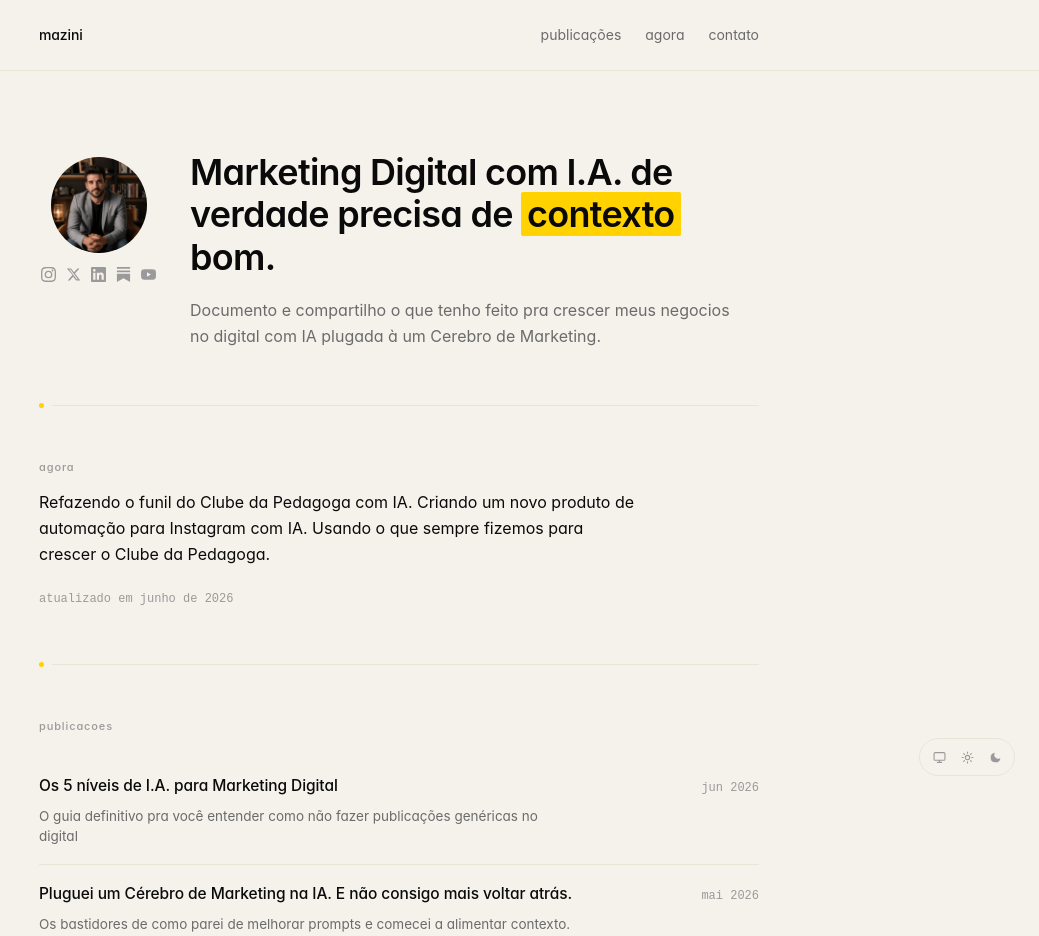
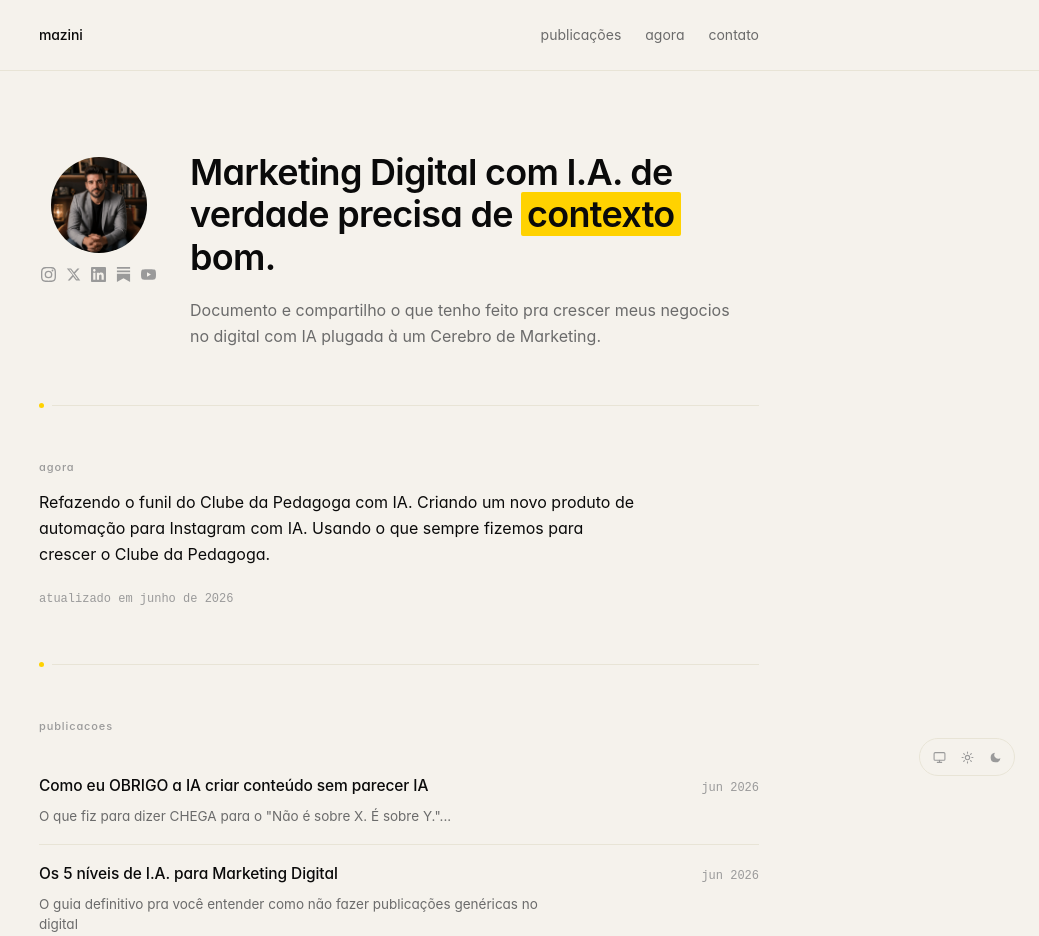
Before and after one commit to luizmazini/luizmazini-site, a Nuxt app: page / in a window 1280 px wide. Shown: the top 936 px of the page, without its empty margins (241-1280 px from the left). Built offline with nearby package versions, Linux system fonts and the light colour scheme.

Commit message:
add novo artigo de substack

```diff
--- a/app/pages/index.vue
+++ b/app/pages/index.vue
@@ -30,6 +30,13 @@
 }
 
 const essays: Essay[] = [
+{
+    title: 'Como eu OBRIGO a IA criar conteúdo sem parecer IA',
+    date: 'jun 2026',
+    description:
+      'O que fiz para dizer CHEGA para o "Não é sobre X. É sobre Y."...',
+    url: 'https://mazini.substack.com/p/como-eu-obrigo-a-ia-criar-conteudo',
+  },
     {
     title: 'Os 5 níveis de I.A. para Marketing Digital',
     date: 'jun 2026',
```
